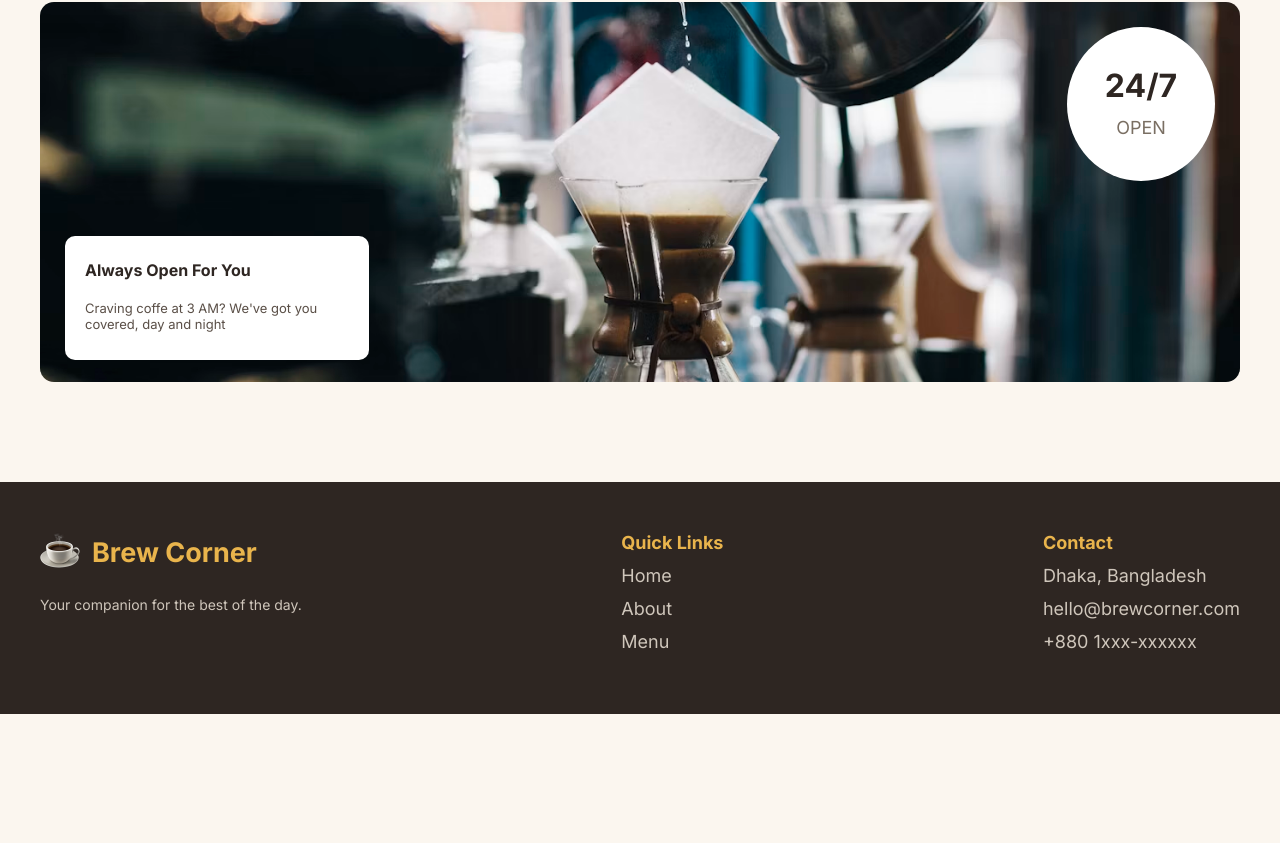
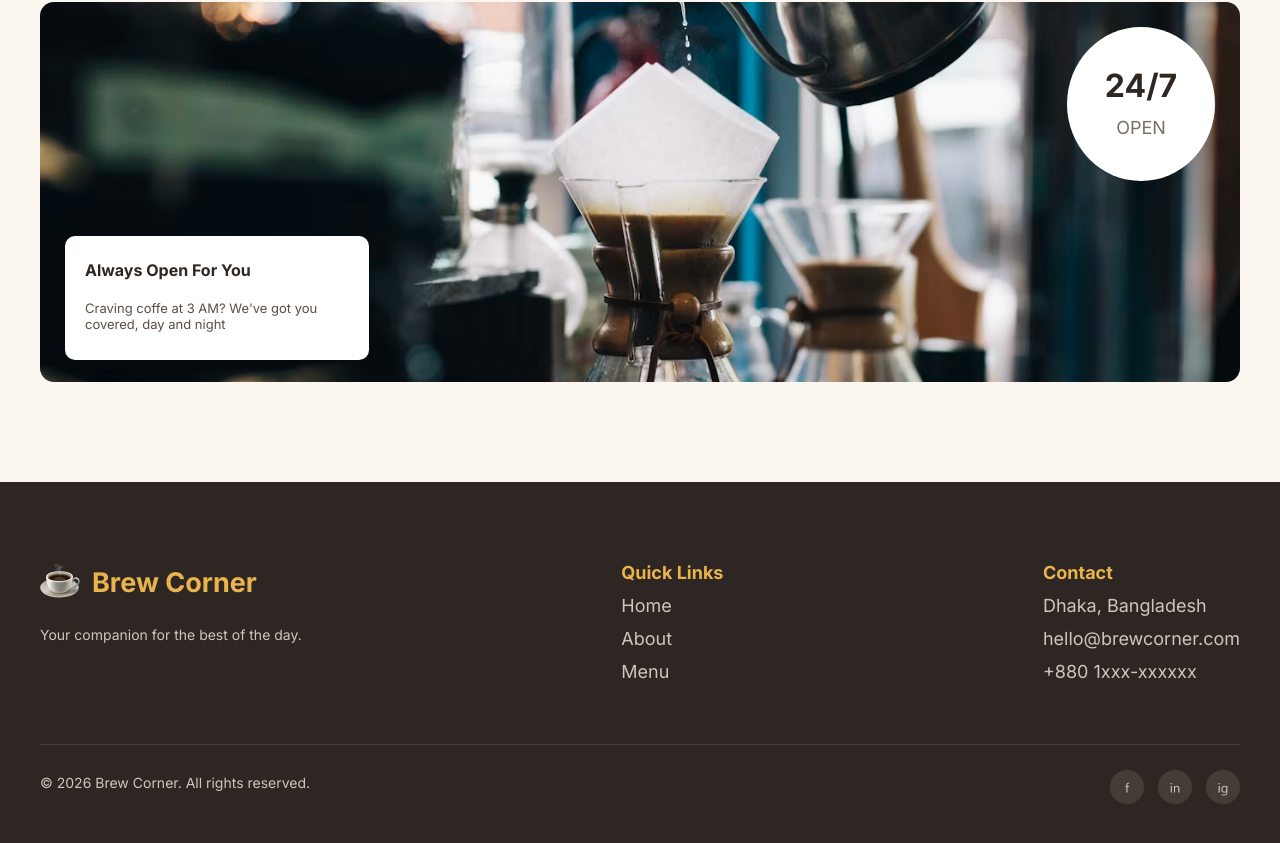
Before and after one commit to arafat-rahaman-28/brew-corner-cafe-website, a plain HTML site: page index.html in a window 1280 px wide. Shown: the part 3185-4028 px from the top of the page. Before the commit the page ends 3899 px from the top, so only its background shows below. Drawn offline with Linux system fonts and the light colour scheme.

Commit message:
final details of a footer section is added

```diff
--- a/index.html
+++ b/index.html
@@ -208,6 +208,15 @@
 					<p>+880 1xxx-xxxxxx</p>
 				</div>
 			</div>
+			<hr class="horizontal-line container" />
+			<div class="footer-bottom-section container">
+				<p>© 2026 Brew Corner. All rights reserved.</p>
+				<div class="social-media-icons">
+					<img src="image/fb.png" alt="" />
+					<img src="image/linkedin.png" alt="" />
+					<img src="image/insta.png" alt="" />
+				</div>
+			</div>
 		</footer>
 	</body>
 </html>
--- a/styles/style.css
+++ b/styles/style.css
@@ -295,6 +295,8 @@ p {
 /* STYLES FOR FOOTER SECTION */
 footer {
 	background-color: #2e2622;
+	padding-top: 30px;
+	padding-bottom: 50px;
 }
 footer .footer-logo {
 	display: flex;
@@ -341,3 +343,23 @@ footer .footer-logo {
 	font-size: 18px;
 	margin-bottom: 12px;
 }
+.horizontal-line {
+	/* border-top: 1px solid white; */
+	border: none;
+	height: 0.2px;
+	background-color: #4a4a4ac3;
+}
+.footer-bottom-section p {
+	color: #cfc6bb;
+	font-size: 14px;
+}
+.footer-bottom-section {
+	padding-top: 18px;
+	display: flex;
+	justify-content: space-between;
+	align-items: center;
+}
+.footer-bottom-section .social-media-icons {
+	display: flex;
+	gap: 14px;
+}
```
Also changed, not shown: image/fb.png (added), image/insta.png (added), image/linkedin.png (added).
